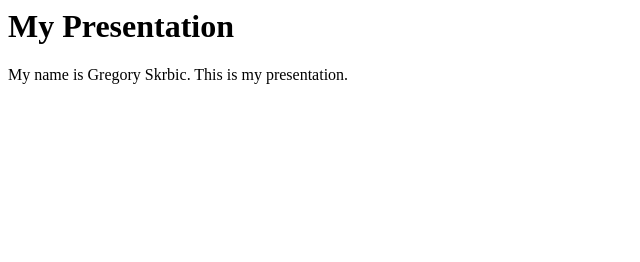
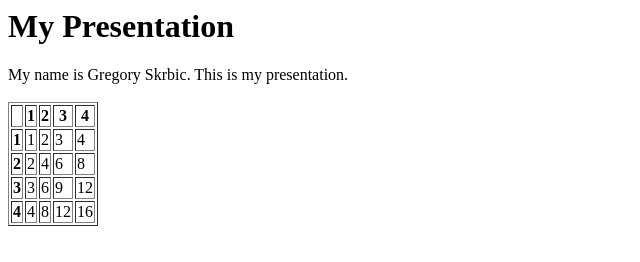
Before and after one commit to gregoryskrbic/gregoryskrbic.github.io, a plain HTML site: page index.html in a window 1280 px wide. Shown: the whole page, without its empty margins (0-640 px from the left). Drawn offline with Linux system fonts and the light colour scheme.

Commit message:
Update index.html

```diff
--- a/index.html
+++ b/index.html
@@ -1,7 +1,7 @@
 <html>
 
 <head>
-
+    <title>My presentation</title>
 </head>
 
 <body>
@@ -10,6 +10,47 @@
 
     <p1> My name is Gregory Skrbic. This is my presentation. </p1>
 
+    <br>
+
+    <br>
+
+<table border = "1">
+    <tr>
+        <th></th>
+        <th>1</th>
+        <th>2</th>
+        <th>3</th>
+        <th>4</th>
+    </tr>
+    <tr>
+        <th>1</th>
+        <td>1</td>
+        <td>2</td>
+        <td>3</td>
+        <td>4</td>
+    </tr>
+    <tr>
+        <th>2</th>
+        <td>2</td>
+        <td>4</td>
+        <td>6</td>
+        <td>8</td>
+    </tr>
+    <tr>
+        <th>3</th>
+        <td>3</td>
+        <td>6</td>
+        <td>9</td>
+        <td>12</td>
+    </tr>
+    <tr>
+        <th>4</th>
+        <td>4</td>
+        <td>8</td>
+        <td>12</td>
+        <td>16</td>
+    </tr>
+</table>
 
 </body>
 
```
